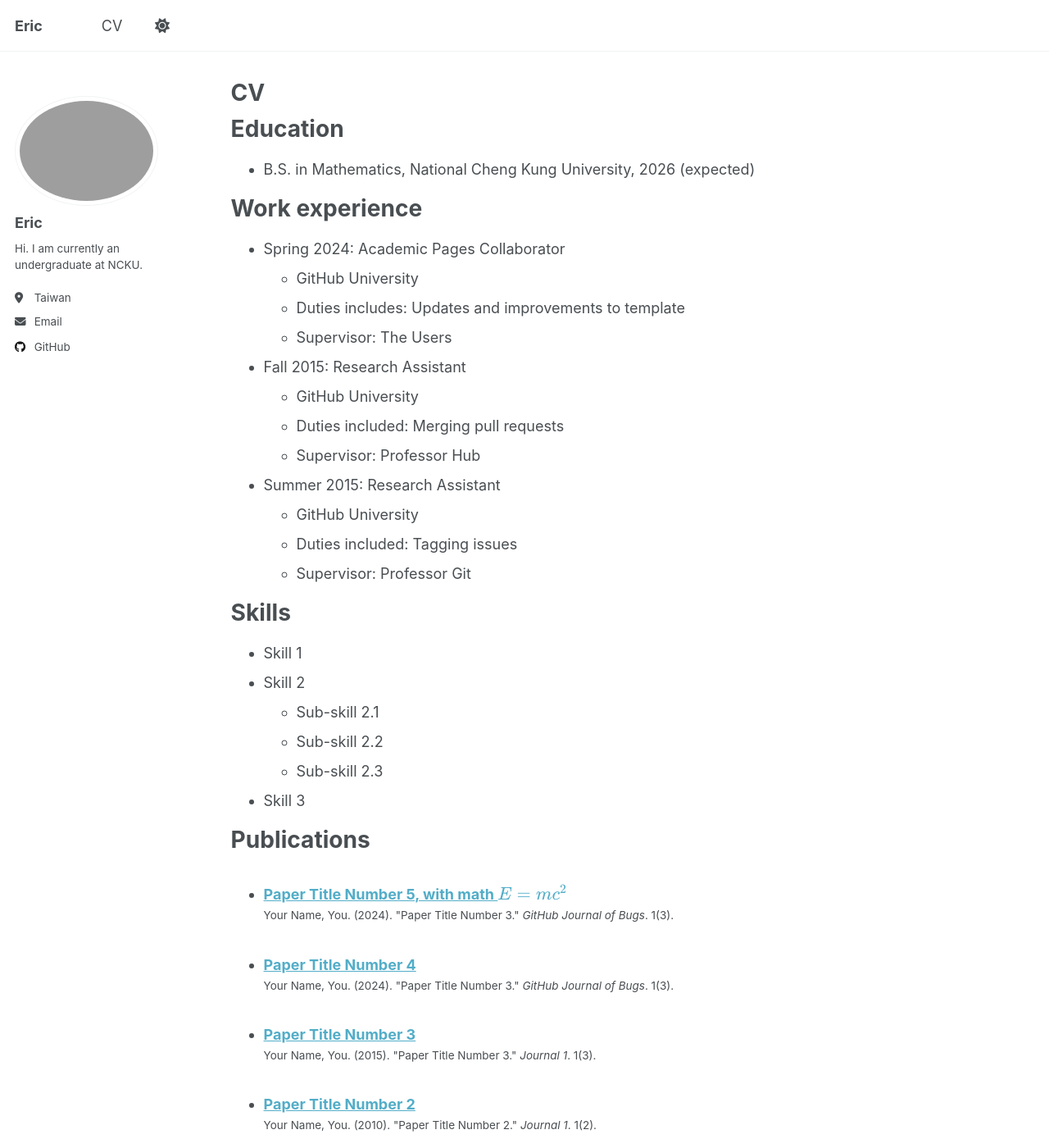
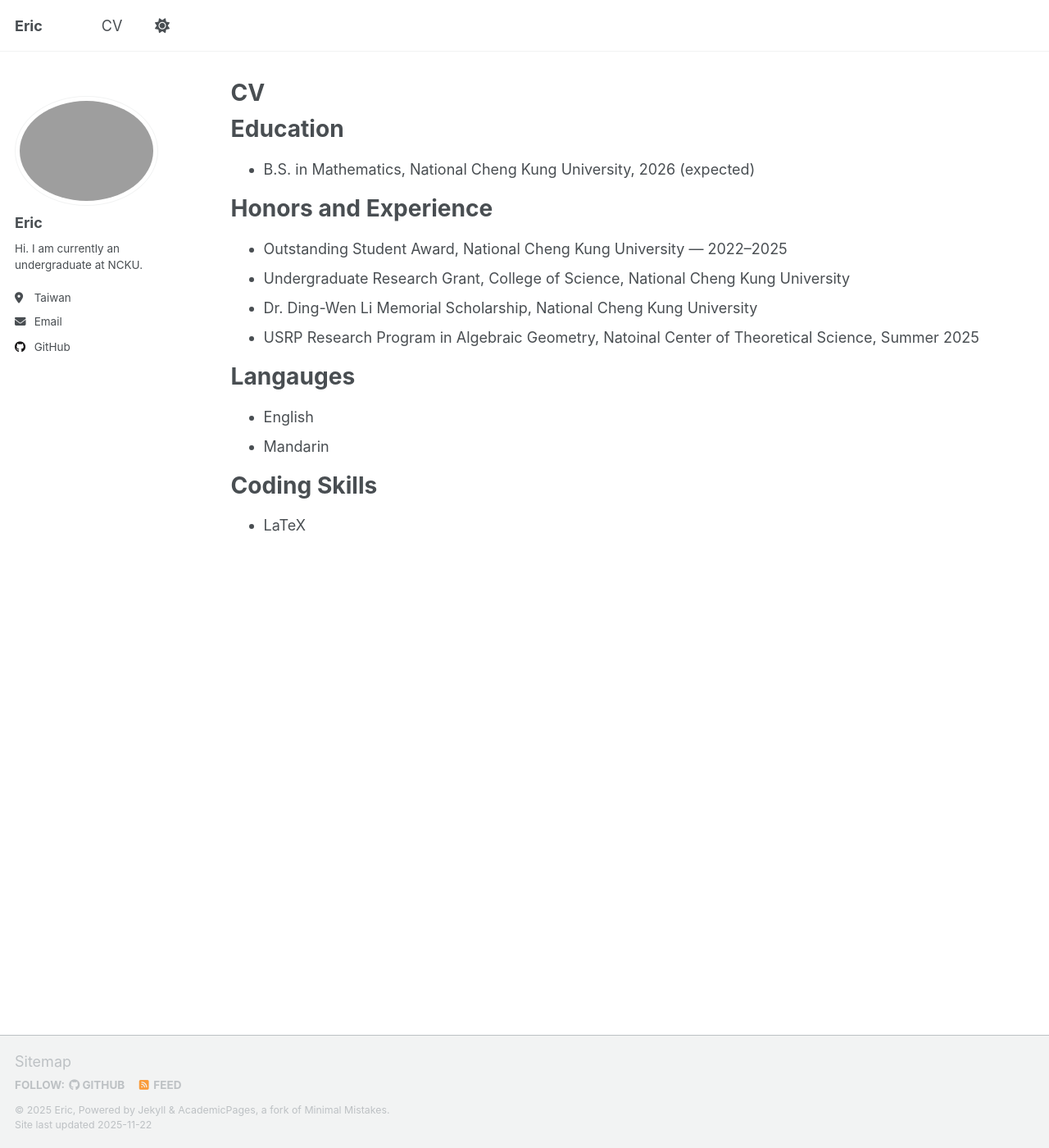
Before and after one commit to ericliu515515/ericliu515515.github.io, a Jekyll site: the page built from _pages/cv.md, in a window 1280 px wide and 1400 px high. Shown: the whole window at 82% size. Built offline with Jekyll 4.4.1, drawn with Linux system fonts in a browser that asks for light colours; a script that is not in the unit is left out; some of the changed text lies outside the part shown.

Commit message:
Revise CV sections: remove work experience, add honors
Removed work experience section and added honors, languages, and coding skills sections.

```diff
--- a/_pages/cv.md
+++ b/_pages/cv.md
@@ -13,50 +13,26 @@ Education
 ======
 * B.S. in Mathematics, National Cheng Kung University, 2026 (expected)
 
-Work experience
+Honors and Experience
+=====
+* Outstanding Student Award, National Cheng Kung University — 2022–2025
+* Undergraduate Research Grant, College of Science, National Cheng Kung University
+* Dr. Ding-Wen Li Memorial Scholarship, National Cheng Kung University
+* USRP Research Program in Algebraic Geometry, Natoinal Center of Theoretical Science, Summer 2025
+
+Langauges
+=====
+* English
+* Mandarin
+
+Coding Skills
 ======
-* Spring 2024: Academic Pages Collaborator
-  * GitHub University
-  * Duties includes: Updates and improvements to template
-  * Supervisor: The Users
+* LaTeX
 
-* Fall 2015: Research Assistant
-  * GitHub University
-  * Duties included: Merging pull requests
-  * Supervisor: Professor Hub
-
-* Summer 2015: Research Assistant
-  * GitHub University
-  * Duties included: Tagging issues
-  * Supervisor: Professor Git
-
-Skills
-======
-* Skill 1
-* Skill 2
-  * Sub-skill 2.1
-  * Sub-skill 2.2
-  * Sub-skill 2.3
-* Skill 3
-
+<!--
 Publications
 ======
   <ul>{% for post in site.publications reversed %}
     {% include archive-single-cv.html %}
   {% endfor %}</ul>
-
-Talks
-======
-  <ul>{% for post in site.talks reversed %}
-    {% include archive-single-talk-cv.html  %}
-  {% endfor %}</ul>
-
-Teaching
-======
-  <ul>{% for post in site.teaching reversed %}
-    {% include archive-single-cv.html %}
-  {% endfor %}</ul>
-
-Service and leadership
-======
-* Currently signed in to 43 different slack teams
+-->
```
